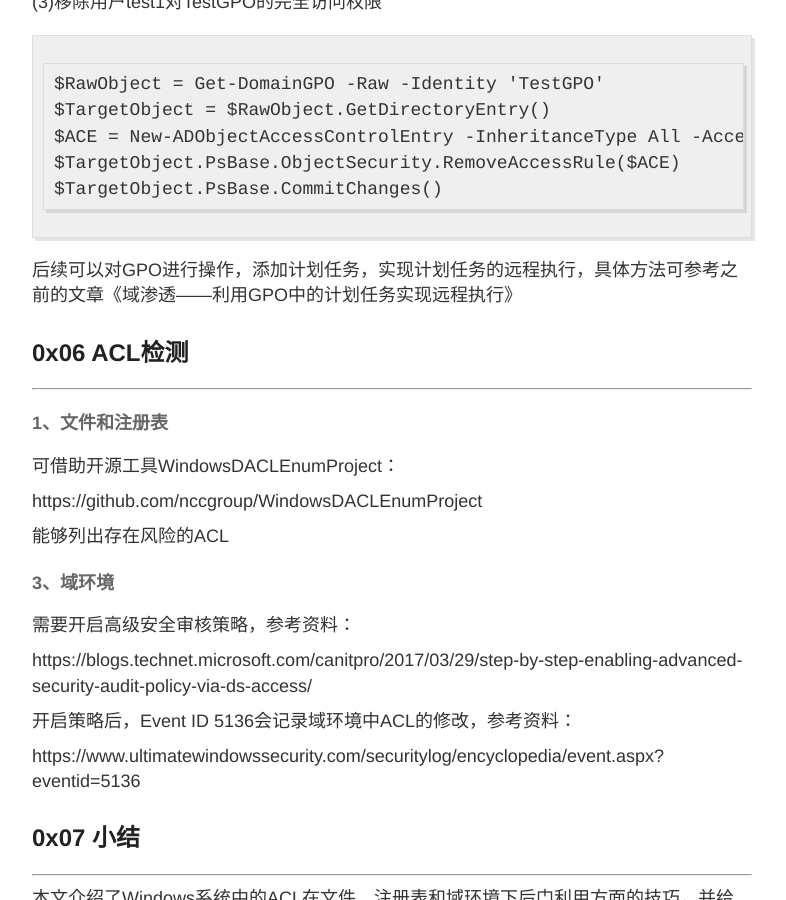
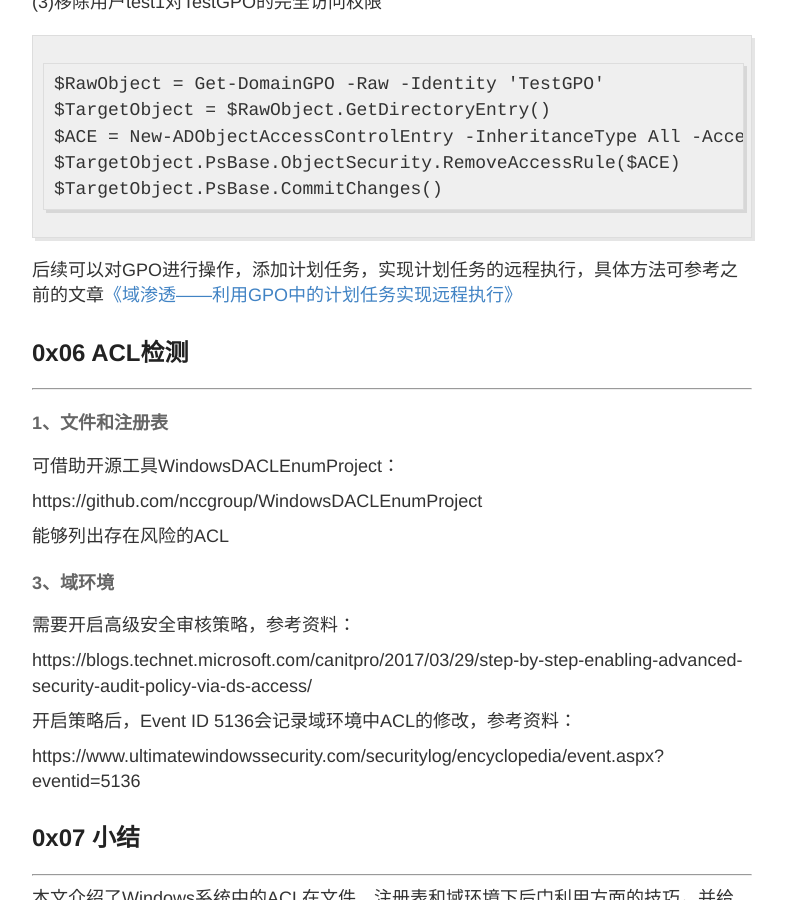
Before and after one commit to 3gstudent/backup-3gstudent.github.io, a Jekyll site: the page built from _posts/2018-12-12-渗透技巧——Windows下的Access Control List.md, in a window 1280 px wide and 900 px high, scrolled down 13533 px. Shown: the whole window, without its empty margins (248-1034 px from the left). Built offline with Jekyll 4.4.1, drawn with Linux system fonts in a browser that asks for light colours; part of the change alters nothing that is shown.

````diff
--- a/_posts/2018-12-12-渗透技巧——Windows下的Access Control List.md
+++ b/_posts/2018-12-12-渗透技巧——Windows下的Access Control List.md
@@ -480,7 +480,7 @@ $TargetObject.PsBase.ObjectSecurity.RemoveAccessRule($ACE)
 $TargetObject.PsBase.CommitChanges()
 ```
 
-后续可以对GPO进行操作，添加计划任务，实现计划任务的远程执行，具体方法可参考之前的文章《域渗透——利用GPO中的计划任务实现远程执行》
+后续可以对GPO进行操作，添加计划任务，实现计划任务的远程执行，具体方法可参考之前的文章[《域渗透——利用GPO中的计划任务实现远程执行》](https://3gstudent.github.io/3gstudent.github.io/%E5%9F%9F%E6%B8%97%E9%80%8F-%E5%88%A9%E7%94%A8GPO%E4%B8%AD%E7%9A%84%E8%AE%A1%E5%88%92%E4%BB%BB%E5%8A%A1%E5%AE%9E%E7%8E%B0%E8%BF%9C%E7%A8%8B%E6%89%A7%E8%A1%8C/)
 
 ## 0x06 ACL检测
 ---
````
